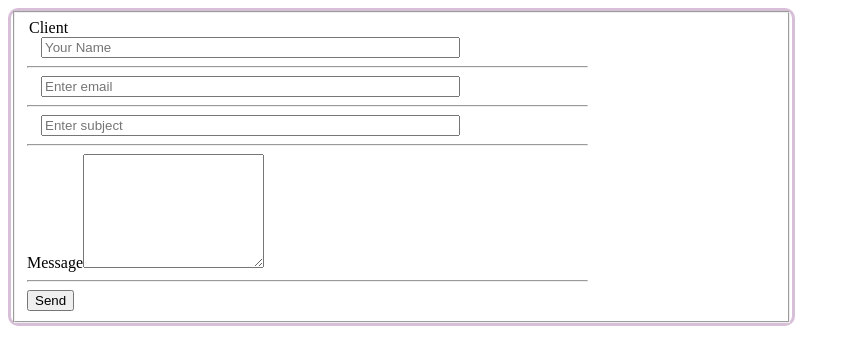
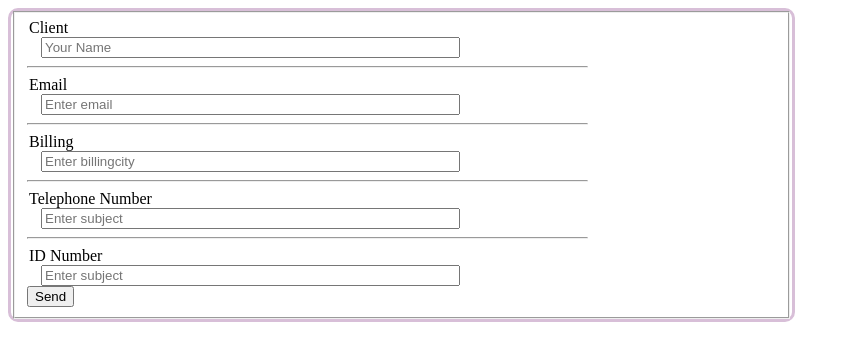
Before and after one commit to yo0x/apiPowerLink, an Angular app: page / in a window 1280 px wide. Shown: the top 364 px of the page, without its empty margins (0-850 px from the left). Built offline with nearby package versions, Linux system fonts and the light colour scheme.

Commit message:
docker added

```diff
--- a/src/app/data.service.ts
+++ b/src/app/data.service.ts
@@ -1,22 +1,25 @@
 import { Injectable } from '@angular/core';
 import { Client } from './models/client.model';
-import { HttpClient } from '@angular/common/http';
-const https = require('https');
+import { HttpClient, HttpHeaders } from '@angular/common/http';
+// const https = require('https');
 
 @Injectable({
   providedIn: 'root'
 })
 export class DataService {
-  powerlink_create_url = 'https://api.powerlink.co.il/api/record/account';
-
+  // powerlink_create_url = 'https://api.powerlink.co.il/api/record/account';
+  powerlink_create_url = 'http://localhost:5555';
 
   constructor(private _http: HttpClient) { }
 
   postContact(data: any){
-    this._http.post(this.powerlink_create_url,data,{headers: {
+    let headers = new HttpHeaders({
       'Content-Type': 'application/json',
-      'tokenId': ''
-    }});
+      'tokenId': '51d889d9-7e7f-4529-8d53-5157865a887a'});
+      let options = { headers: headers };
+
+
+    this._http.post(this.powerlink_create_url,data,options);
     console.warn(data);
   }
 }
--- a/src/app/landing-page/landing-page.component.html
+++ b/src/app/landing-page/landing-page.component.html
@@ -7,17 +7,25 @@
                     <input type="text" class="form-control"  name="accountname" ngModel aria-describedby="nameHelp" placeholder="Your Name">
                 </div>
                 <hr class="my-4">
+                <legend>Email</legend>
                 <div class="input-control">
                     <input type="text" class="form-control"  name="emailaddress1" ngModel aria-describedby="emailHelp" placeholder="Enter email">
                 </div>
                 <hr class="my-4">
+                <legend>Billing</legend>
+                <div class="input-control">
+                    <input type="text" class="form-control"  name="billingcity" ngModel aria-describedby="billingcity" placeholder="Enter billingcity">
+                </div>
+                <hr class="my-4">
+                <legend>Telephone Number</legend>
                 <div class="input-control">
                     <input type="text" class="form-control"  name="telephone1" ngModel aria-describedby="subjectHelp" placeholder="Enter subject">
                 </div>
                 <hr class="my-4">
-                <label for="message">Message</label>
-                <textarea class="form-control"  name="description" ngModel rows="3" style="margin-top: 0px; margin-bottom: 0px; height: 108px;"></textarea>
-                <hr class="my-1">
+                <legend>ID Number</legend>
+                <div class="input-control">
+                    <input type="text" class="form-control"  name="idnumber" ngModel aria-describedby="subjectHelp" placeholder="Enter subject">
+                </div>
                 <div style="display:-ms-inline-grid">
                     <button type="submit" name="save" value="Save" class="btn btn-primary" style="justify-self: start;">
                         <i class="far fa-paper-plane fa-lg"></i>
--- a/src/app/landing-page/landing-page.component.ts
+++ b/src/app/landing-page/landing-page.component.ts
@@ -19,10 +19,19 @@ export class LandingPageComponent implements OnInit {
 
   ngOnInit() {
   }
+
+  // onSubmit(data: any) {
+  //   this.http.post('https://api.powerlink.co.il/api/record/account', data, {
+  //     HttpHeaders: {
+  //       'Content-Type': 'application/json',
+  //       'tokenId': '51d889d9-7e7f-4529-8d53-5157865a887a'
+  //     }
+  //   }).subscribe((data) => {
+  //     console.warn(data);
+  //   });
+  // }
   onSubmit(data: any) {
-    this.http.post('https://api.powerlink.co.il/api/record/account', data).subscribe((data) => {
-      console.warn(data);
-    });
+    this.dataService.postContact(data);
   }
 
 }
```
Also changed, not shown: 1 other file (tests, documents, lock files or other folders).
